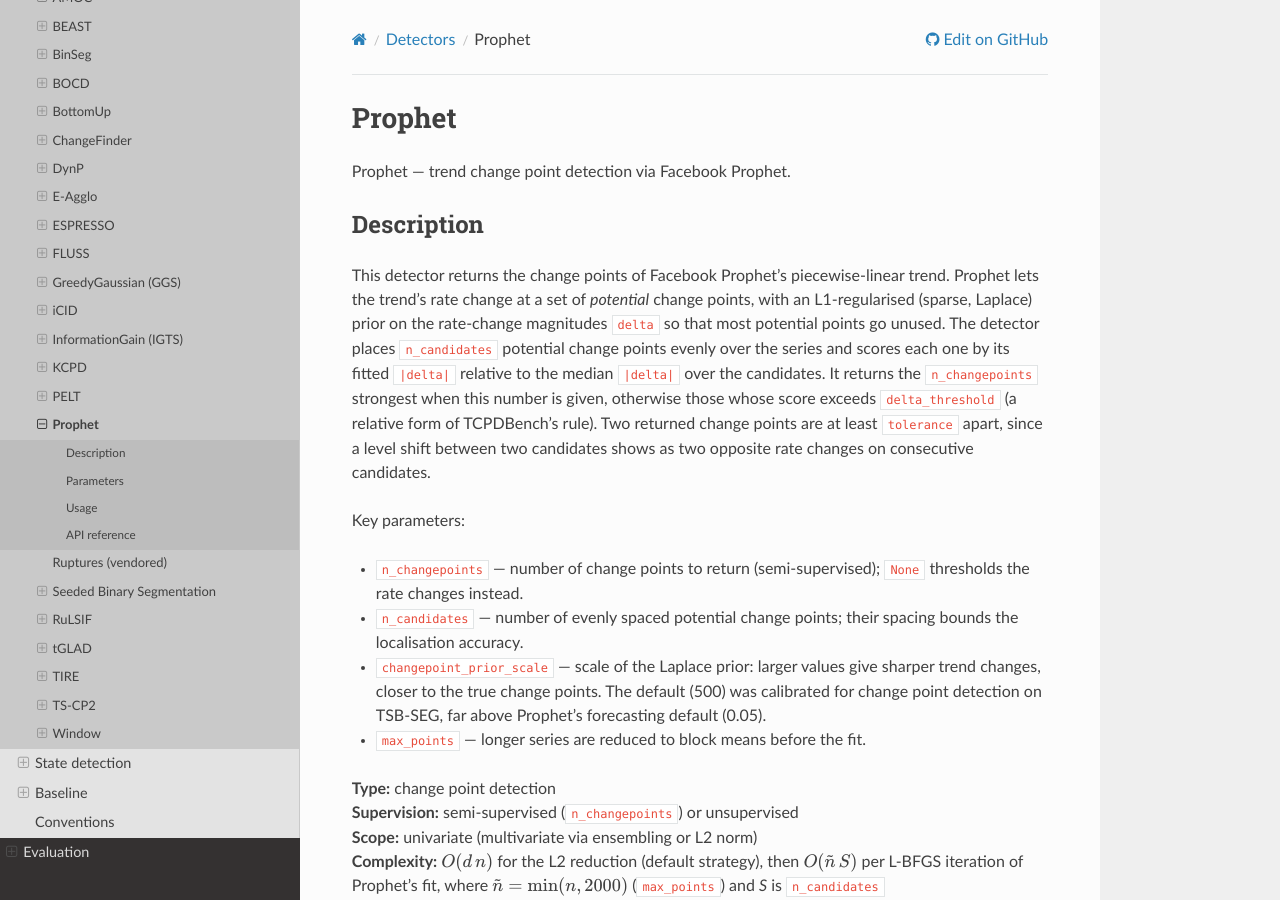
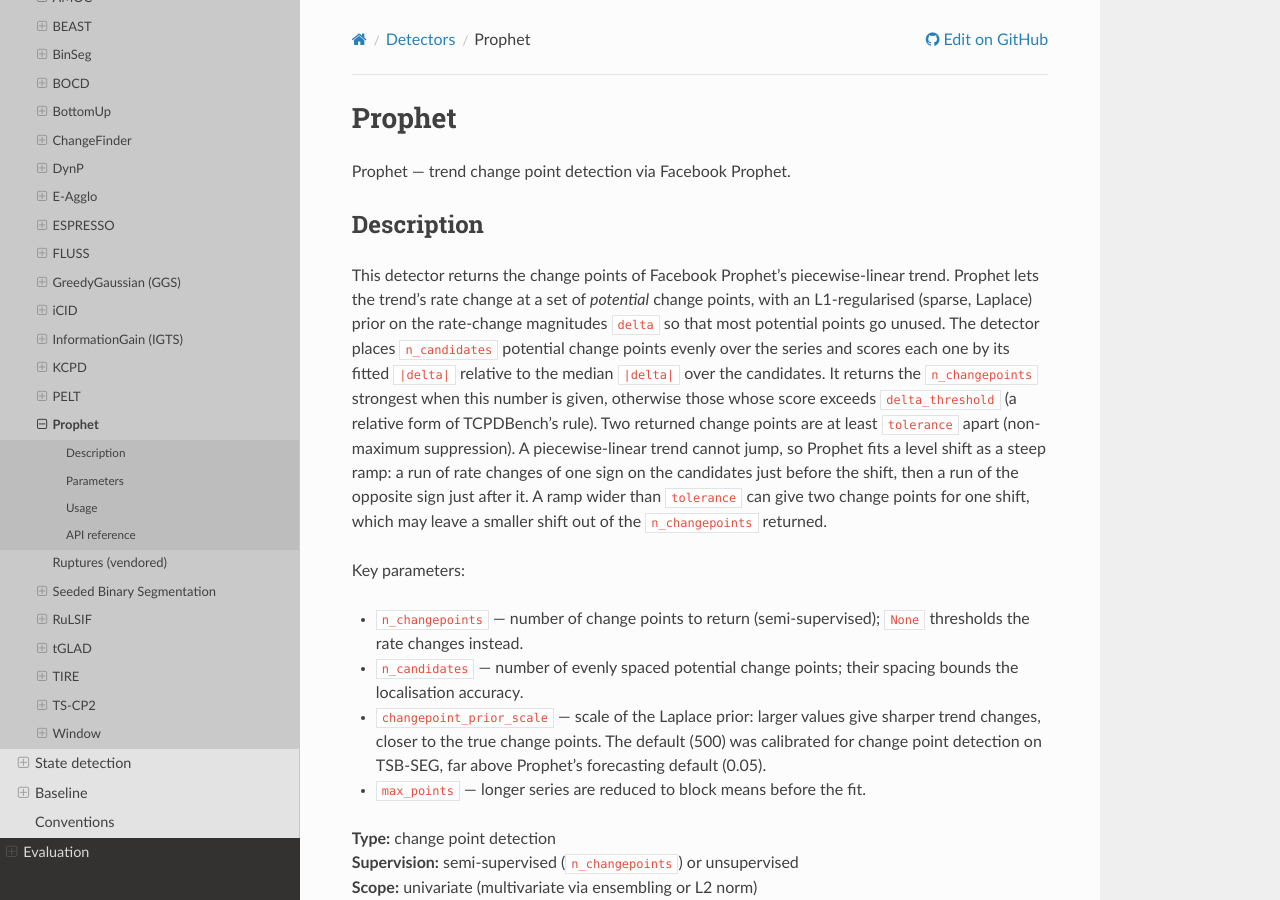
Before and after one commit to fchavelli/tsseg, a Sphinx documentation site: the page built from docs/detectors/prophet.rst, in a window 1280 px wide and 900 px high. Built offline with Sphinx 7.4.7 and the Read the Docs theme 3.1.0, drawn with Linux system fonts in a browser that asks for light colours; pages that are not in the unit, such as notebooks, are missing from menus.

Commit message:
docs(prophet): describe how a level shift is fitted
The docstring, the documentation page and the README said that a level
shift shows as two opposite rate changes on consecutive candidates. On
the easy series of the quality test, Prophet fits the shift at 300 as a
ramp about 30 points wide: positive rate changes on 283-298, negative
ones on 303-313. The ramp is wider than the default tolerance (20
points), so the guided detector returns 288 and 308, both on that shift,
and leaves out the shift at 700, which scores at the level of the noise.

Describe the ramp and its consequence, and give the cause in the
KNOWN_FAILURES entry. The detector is unchanged.

```diff
--- a/docs/changelog.rst
+++ b/docs/changelog.rst
@@ -206,6 +206,12 @@
   and the docstring said. The iCID page and README give the right title and
   authors of the JAIR paper, and the tGLAD README cites the paper of its
   authors.
+* Docs: the Prophet page, README and docstring said that a level shift shows
+  as two opposite rate changes on consecutive candidates. Prophet fits it as a
+  steep ramp, a run of rate changes of one sign before the shift and a run of
+  the opposite sign after it, which can be wider than ``tolerance``: one shift
+  can then give two change points and leave a smaller shift out of the
+  ``n_changepoints`` returned. The detector is unchanged.
 
 0.3.0 (2026-10-14)
 ------------------
--- a/docs/detectors/prophet.rst
+++ b/docs/detectors/prophet.rst
@@ -14,9 +14,13 @@
 scores each one by its fitted ``|delta|`` relative to the median ``|delta|``
 over the candidates.  It returns the ``n_changepoints`` strongest when this
 number is given, otherwise those whose score exceeds ``delta_threshold`` (a
-relative form of TCPDBench's rule).  Two returned change
-points are at least ``tolerance`` apart, since a level shift between two
-candidates shows as two opposite rate changes on consecutive candidates.
+relative form of TCPDBench's rule).  Two returned change points are at least
+``tolerance`` apart (non-maximum suppression).  A piecewise-linear trend
+cannot jump, so Prophet fits a level shift as a steep ramp: a run of rate
+changes of one sign on the candidates just before the shift, then a run of the
+opposite sign just after it.  A ramp wider than ``tolerance`` can give two
+change points for one shift, which may leave a smaller shift out of the
+``n_changepoints`` returned.
 
 Key parameters:
 
```
Also changed, not shown: tsseg/algorithms/prophet/README.md, 2 other files.
